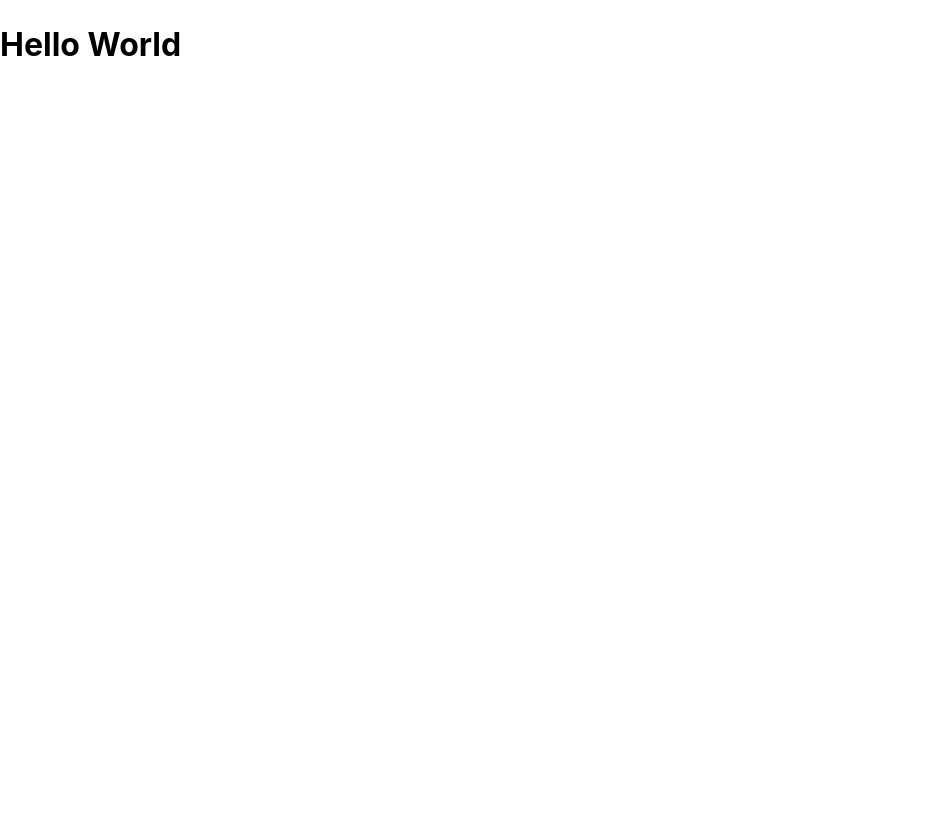
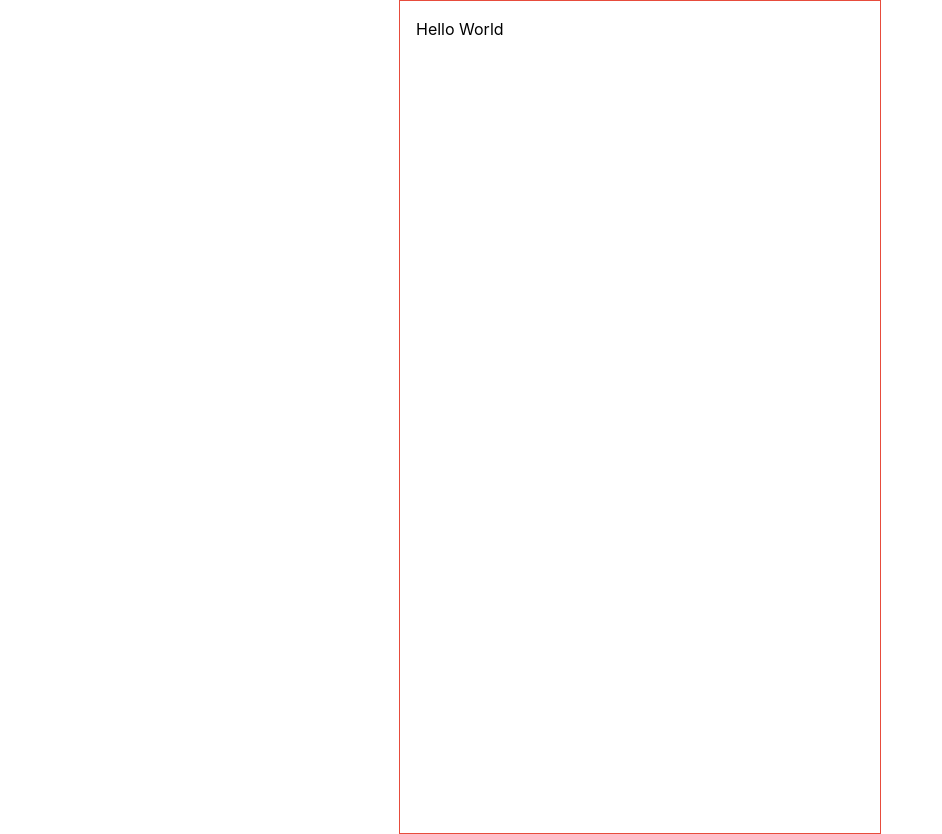
Before and after one commit to nino-t/app-todos-v2, a React (Vite) app: page / in a window 1280 px wide. Shown: the whole page, without its empty margins (0-942 px from the left). Before the commit the page ends 800 px from the top, so only its background shows below. Built offline with nearby package versions, Linux system fonts and the light colour scheme.

Commit message:
slicing app container

```diff
--- a/src/App.jsx
+++ b/src/App.jsx
@@ -1,5 +1,9 @@
 function App() {
-  return <h1>Hello World</h1>;
+  return (
+    <div className="app-container">
+      <span>Hello World</span>
+    </div>
+  );
 }
 
 export default App;
--- a/src/index.css
+++ b/src/index.css
@@ -8,3 +8,11 @@ body {
   padding: 0;
   margin: 0;
 }
+
+.app-container {
+  margin: 0 auto;
+  width: 35%;
+  height: 100vh;
+  border: 1px solid #e74c3c;
+  padding: 1rem;
+}
```
